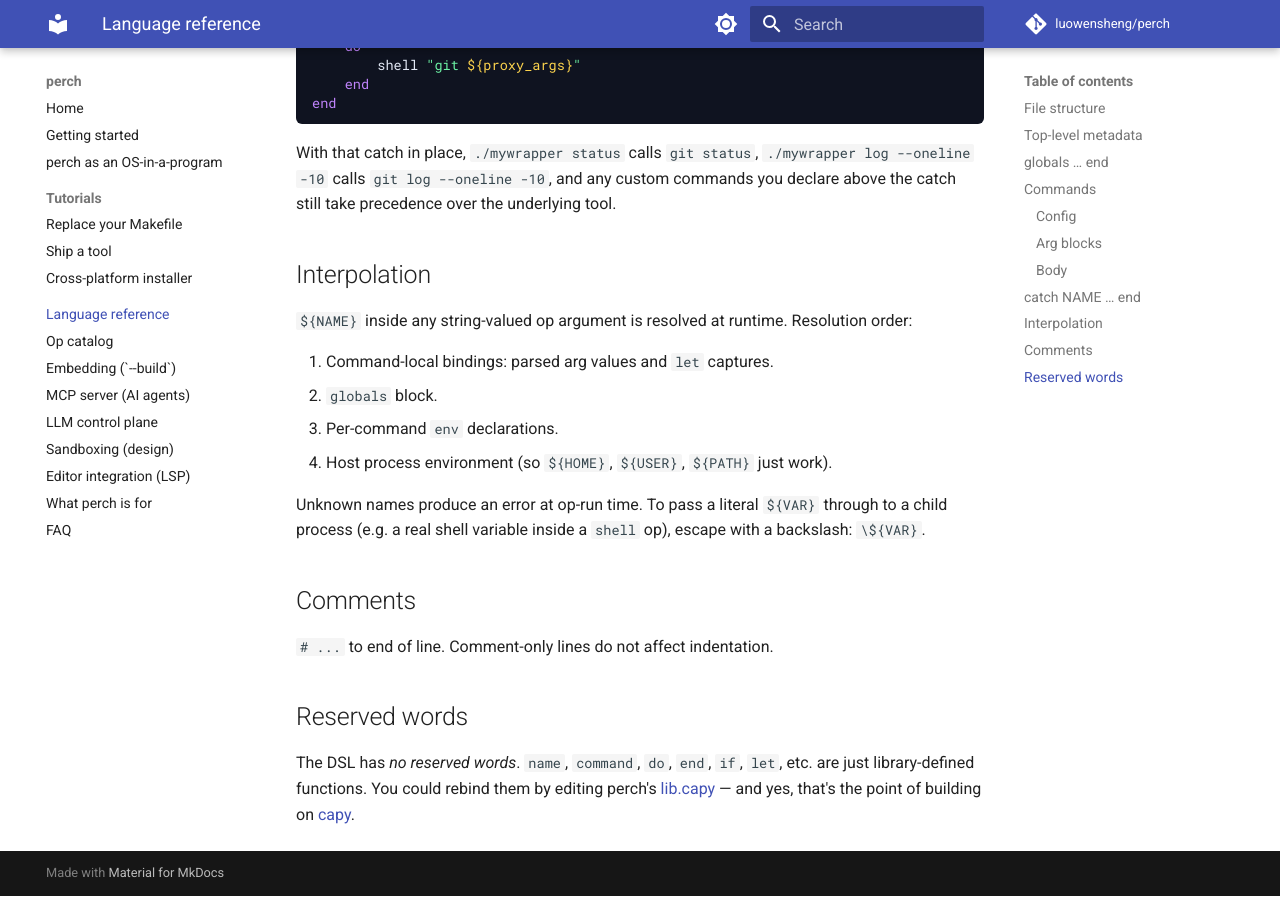
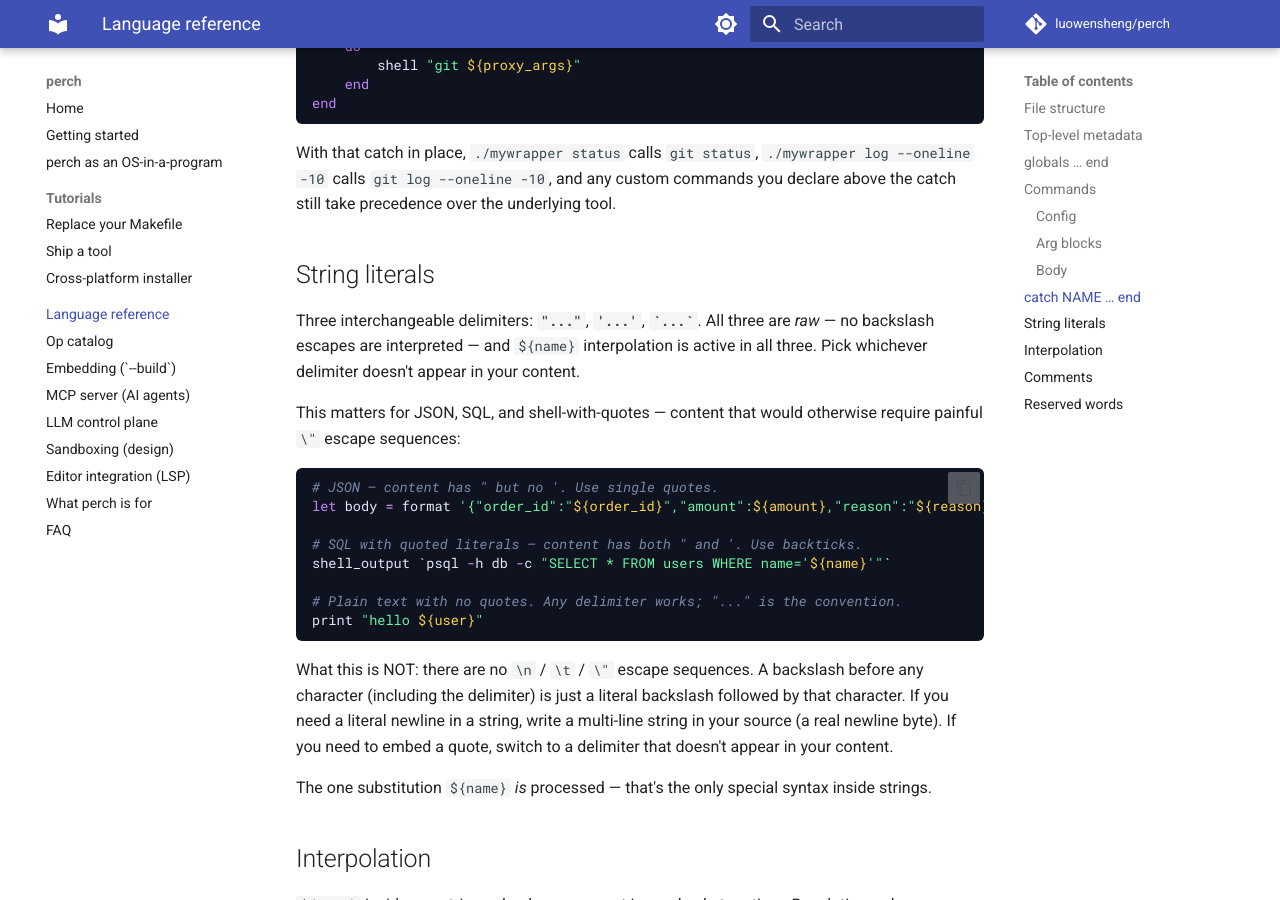
Before and after one commit to olivierdevelops/perch, an MkDocs documentation site: the page built from docs/language.md, in a window 1280 px wide and 900 px high, scrolled down 5510 px. Built offline with MkDocs 1.6.1 and Material for MkDocs 9.7.7, drawn with Linux system fonts in a browser that asks for light colours; comment, search, counter and statistics services are not loaded.

Commit message:
docs: three string delimiters — pick whichever doesn't appear in content
You spotted the painful pattern:

  let body = format "{\"order_id\":\"${id}\",\"amount\":${amt}}"

is unreadable and error-prone. Turns out capy already supports all
three quote styles — they were just undocumented. Verified by smoke
test against the real binary:

  Single quotes (best for JSON):
    let body = format '{"order_id":"${id}","amount":${amt}}'

  Backticks (when content has both " and '):
    shell `psql -c "SELECT * FROM t WHERE name='${name}'"`

  Double quotes (the default; convention for plain text):
    print "hello ${user}"

All three:
  - are raw (NO backslash escapes — \n / \" / \t stay literal)
  - support ${name} interpolation
  - are interchangeable

The mental model is: pick whichever delimiter doesn't appear in your
content. Same rule as Python, JS template literals, etc.

Documentation:

  - docs/language.md: new "## String literals" section under Commands,
    above ## Interpolation. Three delimiter examples (JSON, SQL,
    plain), explicit "no backslash escapes" note, the pick-by-content
    rule.

  - skills/perch/SKILL.md: rewrote rule #2 ("String literals always
    use ...") with the three-delimiter formulation. Removed the
    incorrect "multi-line strings use backslash-n escapes" claim —
    capy strings are single-line raw strings. Multi-line content
    needs append_line or write_file with shell heredocs.

  - CHANGELOG: headline addition documenting the discovery.

Examples cleaned up:

  - docs/llm-control-plane.md: refund-order JSON body switched from
    \"...\" hell to single quotes.
  - docs/llm-control-plane.md: psql SQL example switched to backticks
    (content has BOTH " and ').
  - docs/applications.md: same psql treatment.
  - docs/applications.md: launcher-script construction (previously a
    broken \" / \n escape mess) rewritten as write_file + append_line.

Verified by smoke-testing each delimiter form against the real binary.
mkdocs --strict build passes.

````diff
--- a/docs/language.md
+++ b/docs/language.md
@@ -221,6 +221,27 @@
 
 With that catch in place, `./mywrapper status` calls `git status`, `./mywrapper log --oneline -10` calls `git log --oneline -10`, and any custom commands you declare above the catch still take precedence over the underlying tool.
 
+## String literals
+
+Three interchangeable delimiters: **`"..."`**, **`'...'`**, **`` `...` ``**. All three are *raw* — no backslash escapes are interpreted — and `${name}` interpolation is active in all three. Pick whichever delimiter doesn't appear in your content.
+
+This matters for JSON, SQL, and shell-with-quotes — content that would otherwise require painful `\"` escape sequences:
+
+```capy
+# JSON — content has " but no '. Use single quotes.
+let body = format '{"order_id":"${order_id}","amount":${amount},"reason":"${reason}"}'
+
+# SQL with quoted literals — content has both " and '. Use backticks.
+shell_output `psql -h db -c "SELECT * FROM users WHERE name='${name}'"`
+
+# Plain text with no quotes. Any delimiter works; "..." is the convention.
+print "hello ${user}"
+```
+
+What this is NOT: there are no `\n` / `\t` / `\"` escape sequences. A backslash before any character (including the delimiter) is just a literal backslash followed by that character. If you need a literal newline in a string, write a multi-line string in your source (a real newline byte). If you need to embed a quote, switch to a delimiter that doesn't appear in your content.
+
+The one substitution `${name}` *is* processed — that's the only special syntax inside strings.
+
 ## Interpolation
 
 `${NAME}` inside any string-valued op argument is resolved at runtime. Resolution order:
````
Also changed, not shown: CHANGELOG.md (+14 -0 lines), docs/applications.md (+5 -2 lines), docs/llm-control-plane.md (+2 -2 lines), skills/perch/SKILL.md (+14 -1 lines).
